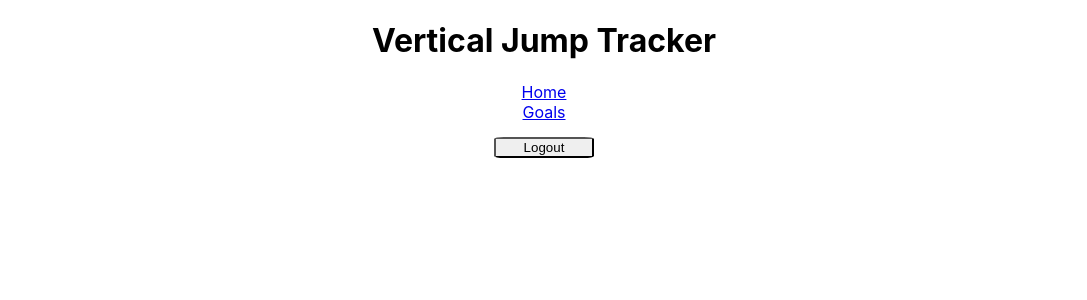
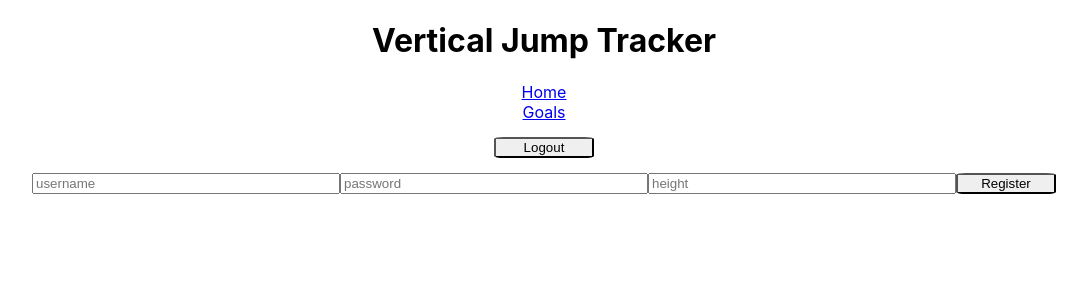
Before and after one commit to buildweek-vertical-jump-tracker/VerticalJumpTracker-FE, a React (Create React App) app in the folder vertical/: page /newUser in a window 1280 px wide. Shown: the top 300 px of the page, without its empty margins (96-1183 px from the left). Built offline with nearby package versions, Linux system fonts and the light colour scheme; the HTML template or start-up script is replaced by a standard one.

Commit message:
log out and new user

```diff
--- a/vertical/src/App.js
+++ b/vertical/src/App.js
@@ -6,6 +6,7 @@ import './App.css';
 import { Home, Goals, Navigation } from './components/nav';
 import Login from './components/Login/Login';
 import PrivateRoute from './components/PrivateRoute';
+import NewUserForm from './components/NewUserForm';
 
 const App = () => {
       return (
@@ -15,6 +16,7 @@ const App = () => {
           <Route exact path='/login' component={Login}></Route>
           <PrivateRoute exact path="/home" component= {Home}></PrivateRoute>
           <PrivateRoute path="/goals" component={Goals}></PrivateRoute>
+          <Route path='/newUser' component={NewUserForm}></Route>
         </div>
       </div>
     );
--- a/vertical/src/components/Login/Login.js
+++ b/vertical/src/components/Login/Login.js
@@ -1,6 +1,6 @@
 import React from 'react';
 import './Login.css';
-
+import { Link } from 'react-router-dom';
 
 class Login extends React.Component {
 
@@ -53,7 +53,7 @@ class Login extends React.Component {
 					<button onClick={() => this.recordAuth()}>login</button>
 				</div>
 				<div className="signUpToday">
-					Sign up today for <span className="free">free</span>!!
+					Sign up today for <Link to='/newUser' className="free">free</Link>!!
 				</div>
 			</div>
 		</div>
--- a/vertical/src/components/NewUserForm.js
+++ b/vertical/src/components/NewUserForm.js
@@ -1,7 +1,70 @@
-import React from 'react';
+import React, {Component} from 'react';
+import axiosWithAuth from './axiosWithAuth';
 
-const NewUserForm = () => {
 
+class NewUserForm
+ extends Component {
+  constructor(props) {
+    super(props);
+    this.state = {
+      username:'',
+      password:'',
+      height:''
+    };
+  }
+
+  addUser = (event) => {
+    event.preventDefault();
+     axiosWithAuth()
+     .post('https://awsafran-vertical.herokuapp.com/users', {
+       "username":  this.state.username,
+       "password": this.state.password,
+       "height": this.state.height})
+     .then(res => {
+       console.log(res.data);
+       this.setState({
+        username:'',
+        password:'',
+        height:''
+        });
+     })
+     .catch((err) => console.log(err));
+    //window.location.reload();
+  };
+
+
+
+  handleInputChange = e => {
+    this.setState({ [e.target.name]: e.target.value });
+  };
+
+  render() {
+    return (
+      <div className="NewUserForm">
+        <form onSubmit={this.state.addUser}>
+        <input
+            onChange={this.handleInputChange}
+            placeholder="username"
+            value={this.state.username}
+            name="username"
+          />
+          <input
+            onChange={this.handleInputChange}
+            placeholder="password"
+            value={this.state.password}
+            name="password"
+          />
+          <input
+            onChange={this.handleInputChange}
+            placeholder="height"
+            value={this.state.height}
+            name="height"
+          />
+          <button type="submit">Register</button>
+        </form>
+      </div>
+    );
+  }
 }
 
 export default NewUserForm;
--- a/vertical/src/components/navigation.js
+++ b/vertical/src/components/navigation.js
@@ -1,8 +1,18 @@
 import React, { Component } from 'react';
 
-import { Link } from 'react-router-dom';
+import { Link, Redirect } from 'react-router-dom';
 
  class Navigation extends Component {
+    constructor(){
+        super()
+        this.state = {
+            logout: false
+        }
+    }
+    removeItem = () => {
+        localStorage.removeItem('token');
+        return <Redirect to="/login" />
+    }
      render() {
         return (
             <div>
@@ -14,7 +24,7 @@ import { Link } from 'react-router-dom';
                     <div>
                         <Link to="/goals">Goals</Link>
                     </div>
-                    <button onClick={() => localStorage.removeItem('token')} > Logout</button>
+                    <button onClick={() => this.removeItem() }> Logout</button>
                 </div>
             </div>
         );
```
